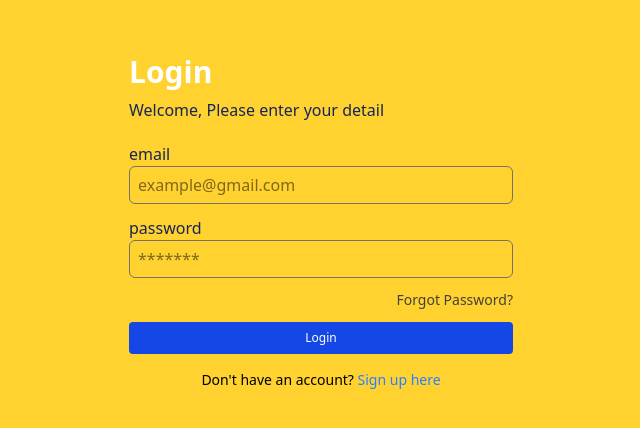
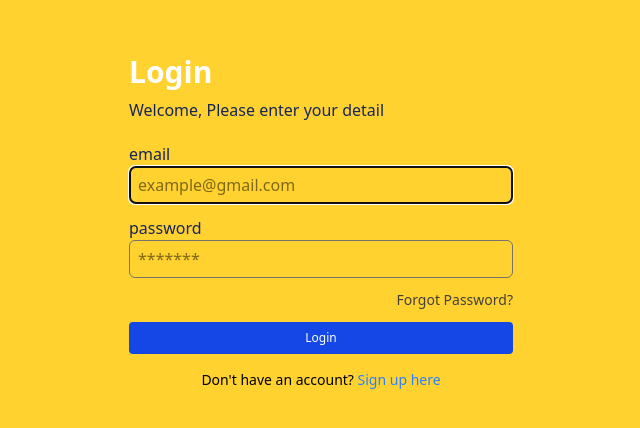
Before and after one commit to ManikTzyyy/myFirstReact, a React (Vite) app: page /login in a window 1280 px wide. Shown: the part 178-606 px from the top of the page, without its empty margins (319-959 px from the left). Built offline with nearby package versions, Linux system fonts and the light colour scheme.

Commit message:
useRef for manipulate dom for component

```diff
--- a/src/components/elements/input/index.jsx
+++ b/src/components/elements/input/index.jsx
@@ -1,7 +1,8 @@
 import Input from "./input";
 import Label from "./label";
+import { forwardRef } from "react";
 
-export default function InputForm(props) {
+const InputForm = forwardRef((props, ref) => {
   const { label, type, placeHolder, name } = props;
   return (
     <div className="mb-3">
@@ -10,7 +11,10 @@ export default function InputForm(props) {
         name={name}
         type={type}
         placeHolder={placeHolder}
+        ref={ref}
       ></Input>
     </div>
   );
-}
+});
+
+export default InputForm;
--- a/src/components/elements/input/input.jsx
+++ b/src/components/elements/input/input.jsx
@@ -1,4 +1,6 @@
-export default function Input(props) {
+import { forwardRef } from "react";
+
+const Input = forwardRef((props, ref) => {
   const { type, placeHolder, name } = props;
   return (
     <input
@@ -7,6 +9,9 @@ export default function Input(props) {
       className="w-full border px-2 py-1.5 border-stone-500 rounded-md "
       name={name}
       id={name}
+      ref={ref}
     />
   );
-}
+});
+
+export default Input;
--- a/src/components/fragments/FormLogin.jsx
+++ b/src/components/fragments/FormLogin.jsx
@@ -1,26 +1,35 @@
 import InputForm from "../elements/input";
 import { Button, ButtonWhite } from "../elements/button/index";
+import { useEffect, useRef } from "react";
 
 export default function FormLogin() {
-  const handleLogin = (e)=>{
+  const handleLogin = (e) => {
     e.preventDefault();
     const email = e.target.email.value;
     const password = e.target.password.value;
-    localStorage.setItem('email' , email);
-    localStorage.setItem('password' , password);
+    localStorage.setItem("email", email);
+    localStorage.setItem("password", password);
 
-    console.log(`email : ${email}, password : ${password}`)
-    console.log('success');
+    console.log(`email : ${email}, password : ${password}`);
+    console.log("success");
 
-    window.location.href = '/product'
-  }
+    window.location.href = "/product";
+  };
+
+  const emailRef = useRef(null);
+
+  useEffect(() => {
+    emailRef.current.focus();
+  }, []);
+
   return (
     <form onSubmit={handleLogin}>
-       <InputForm
+      <InputForm
         label="email"
         placeHolder="example@gmail.com"
         name="email"
         type="text"
+        ref={emailRef}
       ></InputForm>
       <InputForm
         label="password"
@@ -33,7 +42,7 @@ export default function FormLogin() {
         <a href="">Forgot Password?</a>
       </div>
 
-      <Button type='submit'>Login</Button>
+      <Button type="submit">Login</Button>
       <div className="py-2"></div>
     </form>
   );
--- a/src/pages/login.jsx
+++ b/src/pages/login.jsx
@@ -1,6 +1,6 @@
 import AuthLayout from "../components/layout/AuthLayout";
 import FormLogin from "../components/fragments/FormLogin";
-import { Link } from "react-router-dom";
+
 
 export default function LoginPage() {
   return (
```
